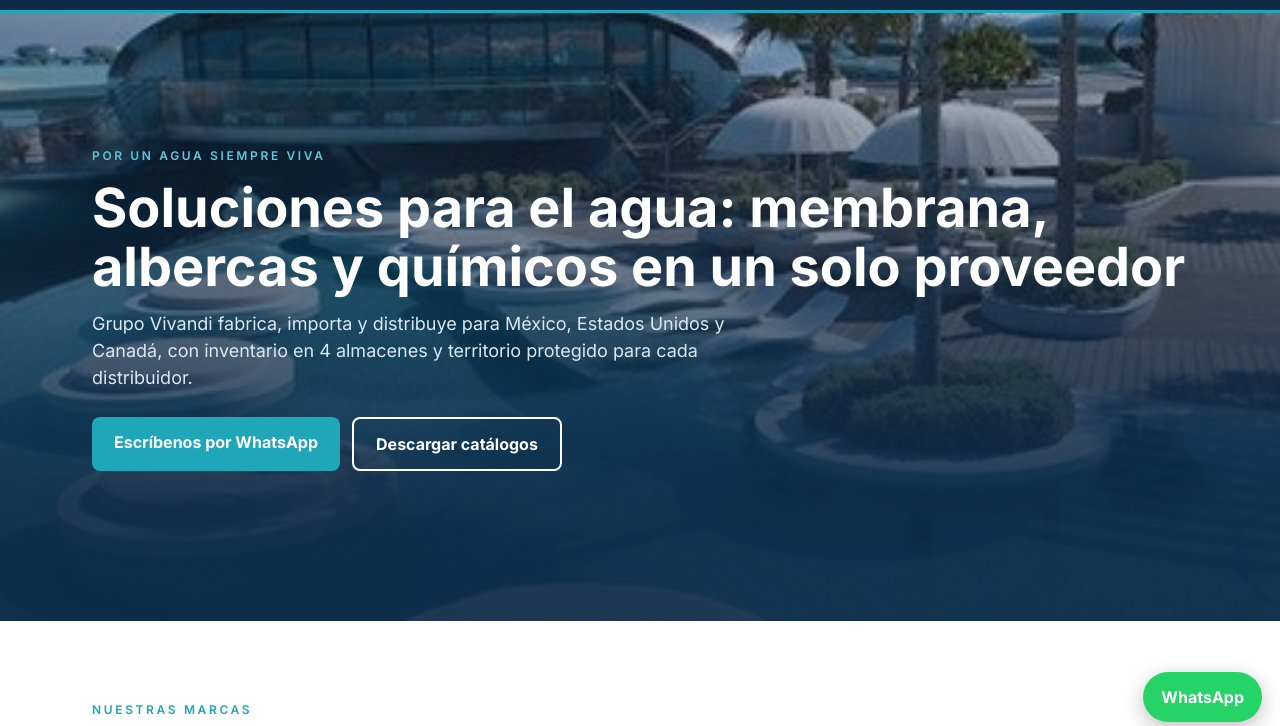
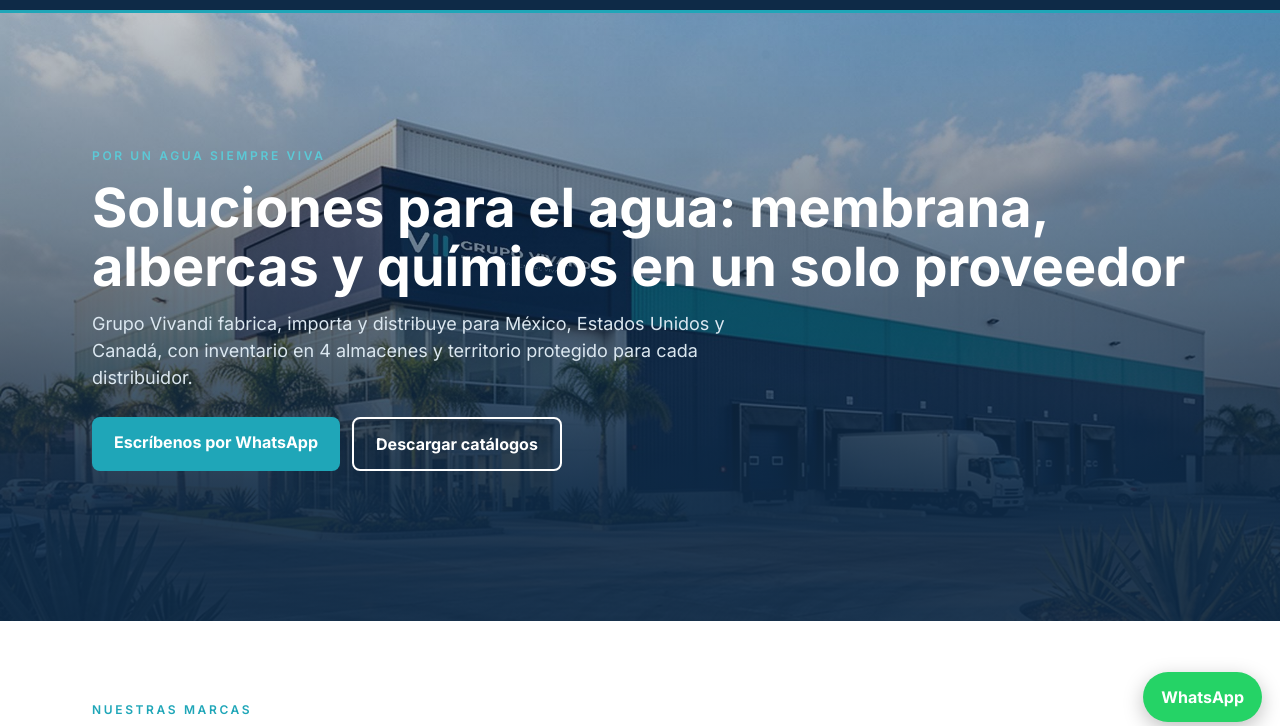
Before and after one commit to vincentbieri1977-gif/grupovivandi-web, a plain HTML site: page index.html in a window 1280 px wide. Shown: the part 60-786 px from the top of the page. Drawn offline with Linux system fonts and the light colour scheme.

Commit message:
Portada con la bodega y verificación de Google Search Console
Co-Authored-By: Claude Opus 5.5 <noreply@anthropic.com>
Claude-Session: https://claude.ai/code/session_01BRChq5q8k1ecqPadWa6vs5

```diff
--- a/index.html
+++ b/index.html
@@ -40,7 +40,7 @@ header .wrap{display:flex;align-items:center;justify-content:space-between;heigh
 .brand .g{font-size:11px;font-weight:600;letter-spacing:.3em}.brand .v{display:block;font-size:20px;font-weight:800;letter-spacing:.06em;line-height:1}
 nav a{color:#fff;text-decoration:none;font-weight:500;font-size:14px;margin-left:22px}nav a.cta{background:var(--aqua);color:#fff;padding:9px 16px;border-radius:6px;font-weight:700}
 @media(max-width:760px){nav a:not(.cta){display:none}}
-.hero{position:relative;min-height:76vh;display:flex;align-items:flex-end;color:#fff;background:url(img/hero.jpg) center/cover}
+.hero{position:relative;min-height:76vh;display:flex;align-items:flex-end;color:#fff;background:url(img/hero-bodega.jpg) center 35%/cover}
 .hero:before{content:"";position:absolute;inset:0;background:linear-gradient(180deg,rgba(14,42,71,.25),rgba(14,42,71,.92) 80%)}
 .hero .wrap{position:relative;padding-bottom:70px}
 .ante{font-weight:600;letter-spacing:.22em;text-transform:uppercase;font-size:12px;color:var(--aqua)}
```
Also changed, not shown: google553b6d159bfb3f8c.html (added, +1 -0 lines), img/hero-bodega.jpg (added).
